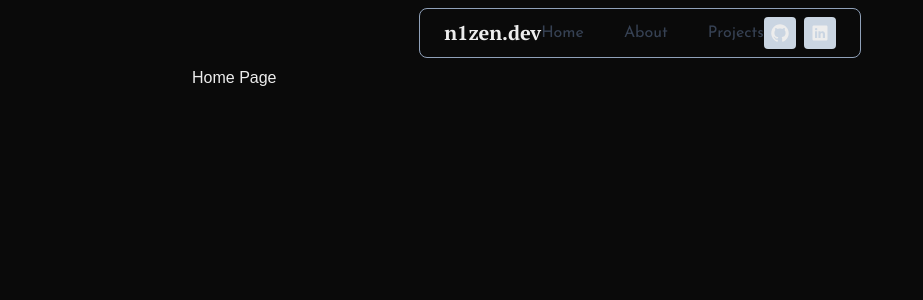
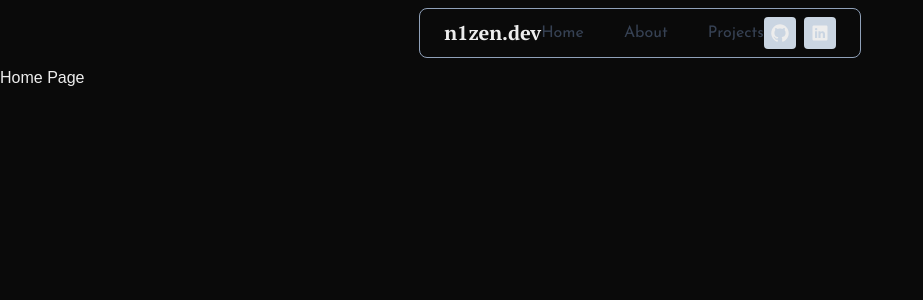
Before and after one commit to n1zen/portfolio-next, a Next.js app: page / in a window 1280 px wide. Shown: the top 300 px of the page, without its empty margins (0-923 px from the left). Built offline with nearby package versions, Linux system fonts and the light colour scheme; a web font is replaced by a local one.

Commit message:
try removing 70% width

```diff
--- a/app/globals.css
+++ b/app/globals.css
@@ -24,6 +24,4 @@ body {
   background: var(--background);
   color: var(--foreground);
   font-family: var(--font-paragraph), Georgia, serif;
-  max-width: 70%;
-  margin: auto;
 }
```
